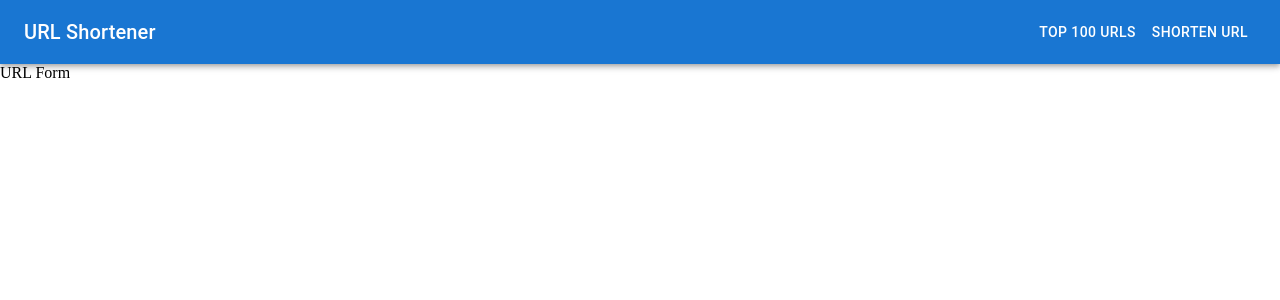
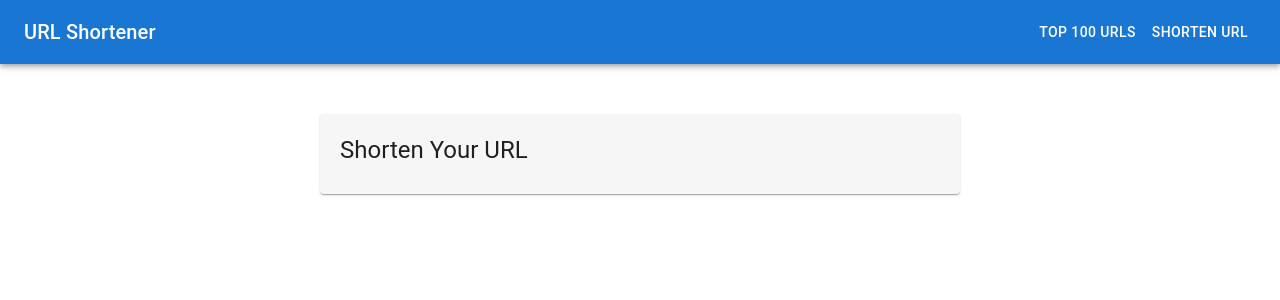
Before and after one commit to kartikav05/url-shortner-react-frontend, a React (Vite) app: page / in a window 1280 px wide. Shown: the top 300 px of the page. Built offline with nearby package versions, Linux system fonts and the light colour scheme.

Commit message:
feat: used card component and  defined some styling

```diff
--- a/src/components/UrlForm.jsx
+++ b/src/components/UrlForm.jsx
@@ -23,9 +23,18 @@ const UrlForm = () => {
   };
 
   return (
-    <>
-      URL Form
-    </>
+    <Card
+      sx={{
+        margin: '50px auto',
+        padding: '20px',
+        maxWidth: 600,
+        backgroundColor: '#F6F6F6',
+      }}
+    >
+      <Typography variant="h5" gutterBottom>
+        Shorten Your URL
+      </Typography>
+    </Card>
   );
 };
 
```
